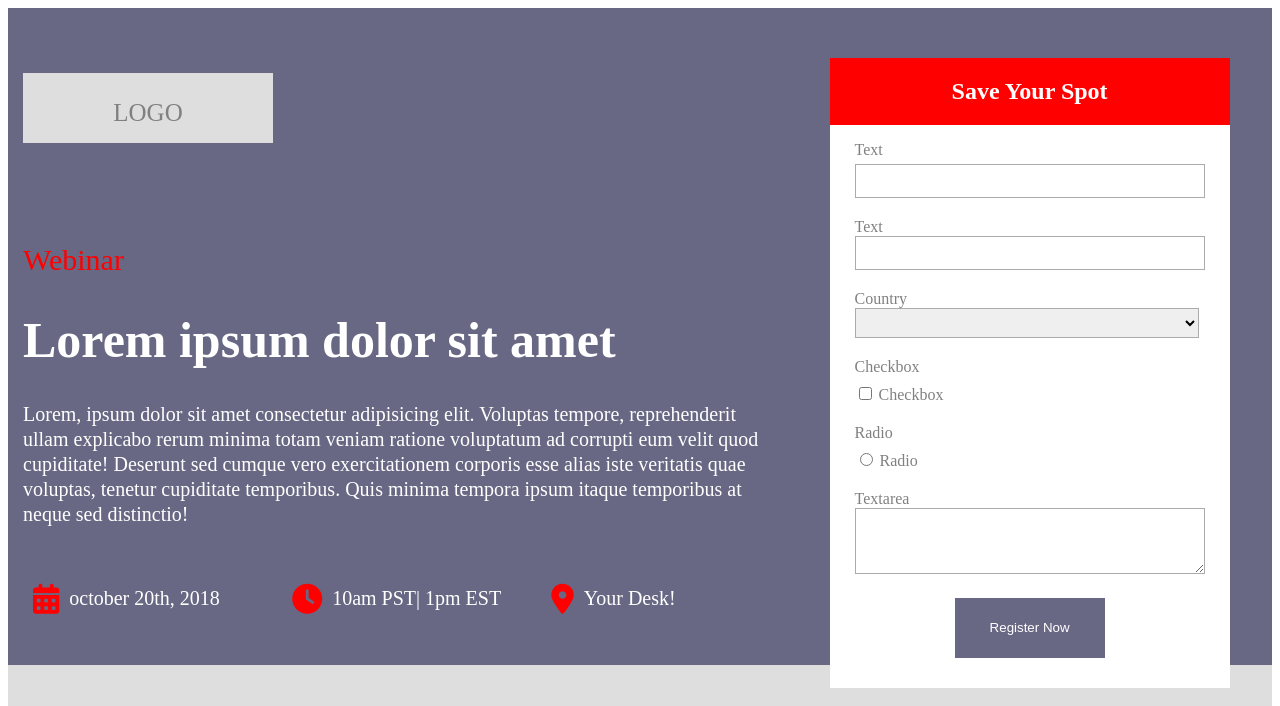
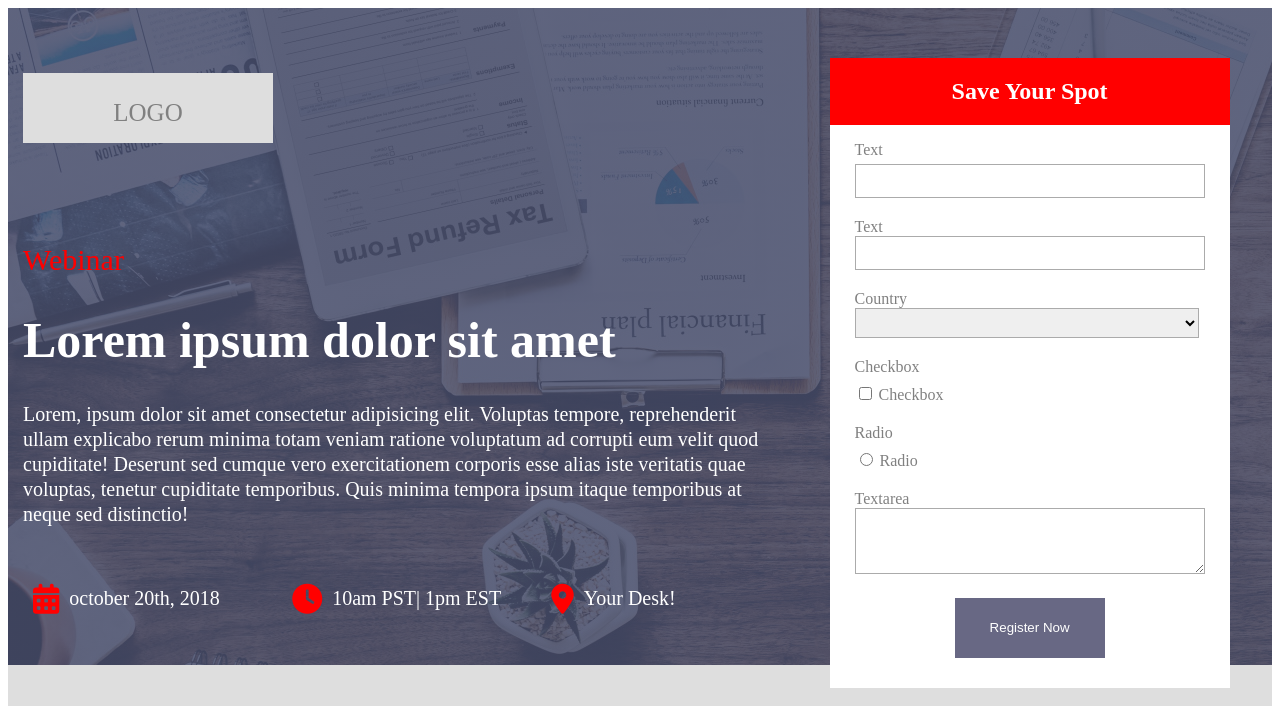
Before and after one commit to tanysavchuk/template, a plain HTML site: page src/index.html in a window 1280 px wide. Shown: the top 706 px of the page. Drawn offline with Linux system fonts and the light colour scheme.

Commit message:
add background img

```diff
--- a/public/css/main.css
+++ b/public/css/main.css
@@ -248,3 +248,7 @@
     width: 200px;
   }
 }
+.bg-page {
+  background-image: linear-gradient(rgba(71, 77, 107, 0.866), rgba(71, 77, 107, 0.866)),
+    url(../img/backgraund.jpeg);
+}
--- a/src/index.html
+++ b/src/index.html
@@ -90,7 +90,8 @@
         </div>
       </div>
     </div>
-    <div class="container d-flex jc-center b-gray-blue">
+
+    <div class="container d-flex jc-center b-gray-blue bg-page">
       <div class="container-inner">
         <div class="m-top-bottom w-60pr">
           <button class="button b-light-gray border-non">
```
Also changed, not shown: public/img/backgraund.jpeg (added).
